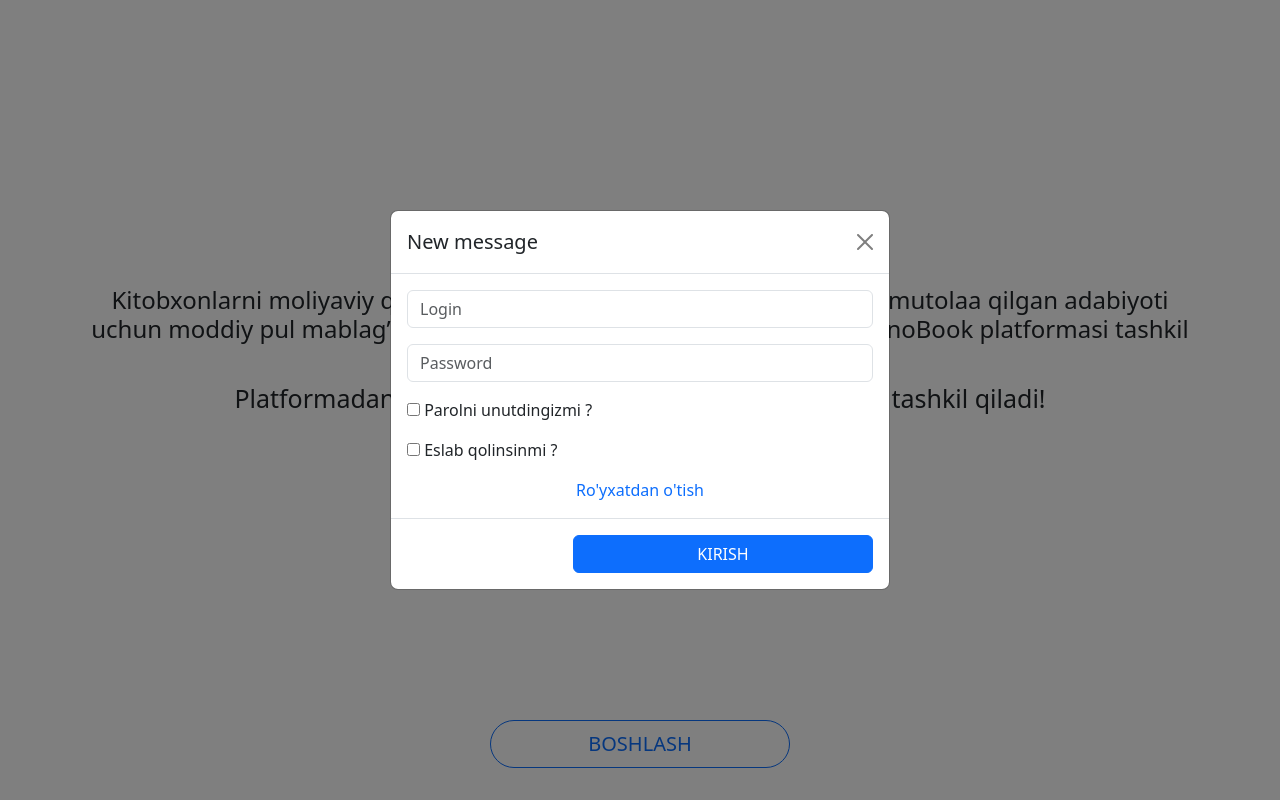
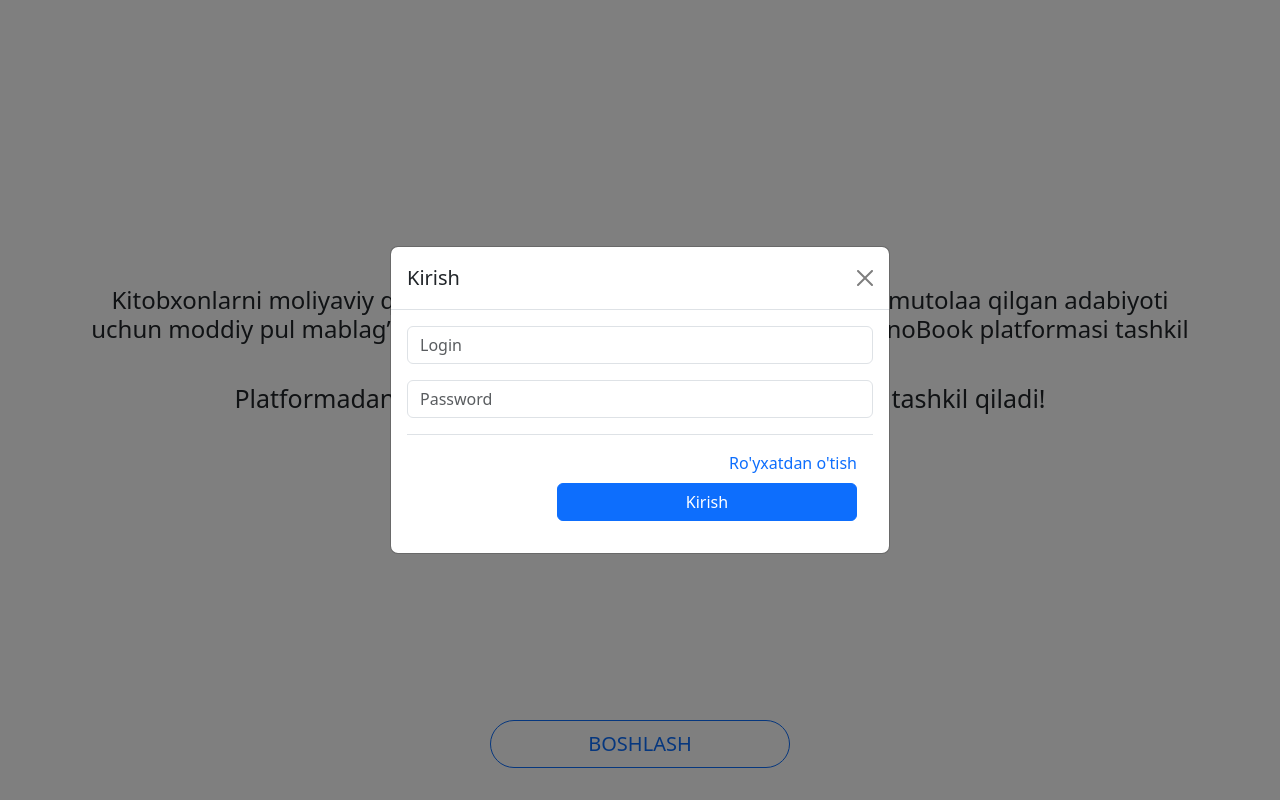
Before and after one commit to otabeknarz/nanobook, a Django app: template templates/page2.html in a window 1280 px wide, after a click on "BOSHLASH". Run offline with Django 5.2, Linux system fonts and the light colour scheme; the template is opened without the code that fills it, so the values that code supplies are empty.

Commit message:
changes in templates

```diff
--- a/templates/fail_payment.html
+++ b/templates/fail_payment.html
@@ -4,7 +4,7 @@
   <meta charset="UTF-8">
   <meta name="viewport" content="width=device-width, initial-scale=1.0">
   <title>Document</title>
-  <link rel="stylesheet" href="style.css">
+  <link rel="stylesheet" href="../static/css/style.css">
   <link href="https://cdn.jsdelivr.net/npm/bootstrap@5.3.3/dist/css/bootstrap.min.css" rel="stylesheet" integrity="sha384-QWTKZyjpPEjISv5WaRU9OFeRpok6YctnYmDr5pNlyT2bRjXh0JMhjY6hW+ALEwIH" crossorigin="anonymous">
 <script src="https://cdn.jsdelivr.net/npm/bootstrap@5.3.3/dist/js/bootstrap.bundle.min.js" integrity="sha384-YvpcrYf0tY3lHB60NNkmXc5s9fDVZLESaAA55NDzOxhy9GkcIdslK1eN7N6jIeHz" crossorigin="anonymous"></script>
 <link rel="stylesheet" href="https://cdnjs.cloudflare.com/ajax/libs/font-awesome/6.5.2/css/all.min.css" integrity="sha512-SnH5WK+bZxgPHs44uWIX+LLJAJ9/2PkPKZ5QiAj6Ta86w+fsb2TkcmfRyVX3pBnMFcV7oQPJkl9QevSCWr3W6A==" crossorigin="anonymous" referrerpolicy="no-referrer" />
--- a/templates/page2.html
+++ b/templates/page2.html
@@ -1,10 +1,11 @@
 <!DOCTYPE html>
+{% load static %}
 <html lang="en">
 <head>
   <meta charset="UTF-8">
   <meta name="viewport" content="width=device-width, initial-scale=1.0">
   <title>NanoBook</title>
-  <link rel="stylesheet" href="style.css">
+  <link rel="stylesheet" href="{% static 'css/style.css' %}">
   <link href="https://cdn.jsdelivr.net/npm/bootstrap@5.3.3/dist/css/bootstrap.min.css" rel="stylesheet" integrity="sha384-QWTKZyjpPEjISv5WaRU9OFeRpok6YctnYmDr5pNlyT2bRjXh0JMhjY6hW+ALEwIH" crossorigin="anonymous">
 <script src="https://cdn.jsdelivr.net/npm/bootstrap@5.3.3/dist/js/bootstrap.bundle.min.js" integrity="sha384-YvpcrYf0tY3lHB60NNkmXc5s9fDVZLESaAA55NDzOxhy9GkcIdslK1eN7N6jIeHz" crossorigin="anonymous"></script>
 </head>
@@ -21,6 +22,11 @@
 <p style="font-size: 25px;">Platformadan foydalanish har 6 oy
   uchun 99 000 so’mni tashkil qiladi!</p>
 
+      {%  if error %}
+<div class="alert alert-danger" role="alert">
+    <strong>Username yoki parol noto'g'ri</strong> Qaytadan urinib ko'ring!
+</div>
+{%  endif %}
 </center>
 </div>
 
@@ -40,31 +46,24 @@
   <div class="modal-dialog modal-dialog-centered modal-dialog-scrollable">
     <div class="modal-content">
       <div class="modal-header">
-        <h1 class="modal-title fs-5" id="exampleModalLabel">New message</h1>
+        <h1 class="modal-title fs-5" id="exampleModalLabel">Kirish</h1>
         <button type="button" class="btn-close" data-bs-dismiss="modal" aria-label="Close"></button>
       </div>
       <div class="modal-body">
-        <form>
+        <form method="post" action="">
+            {% csrf_token %}
           <div class="mb-3">
-            <input type="text" class="form-control" id="recipient-name" placeholder="Login">
+            <input type="text" name="username" class="form-control" id="recipient-name" placeholder="Login">
           </div>
           <div class="mb-3">
-            <input type="password" class="form-control" placeholder="Password">
+            <input type="password" name="password" class="form-control" placeholder="Password">
           </div>
-          <div class="mb-3">
-            <input type="checkbox">
-            <label for="">Parolni unutdingizmi ?</label>
-          </div>
-          <div class="mb-3">
-            <input type="checkbox">
-            <label for="">Eslab qolinsinmi ?</label>
-          </div>
-        </form>
+          <div class="modal-footer">
+              <a href="./register.html" class="text-decoration-none">Ro'yxatdan o'tish</a></center>
+        <center><button type="submit" class="btn btn-primary">Kirish</button></center>
+      </div>
 <center>
-          <a href="./register.html" class="text-decoration-none">Ro'yxatdan o'tish</a></center>
-      </div>
-      <div class="modal-footer">
-        <center><button type="button" class="btn btn-primary">KIRISH</button></center>
+    </form>
       </div>
     </div>
 
--- a/templates/payment.html
+++ b/templates/payment.html
@@ -3,7 +3,7 @@
 <head>
     <meta charset="UTF-8">
     <meta name="viewport" content="width=device-width, initial-scale=1.0">
-    <link rel="stylesheet" href="./style.css">
+    <link rel="stylesheet" href="../static/css/style.css">
     <link href="https://cdn.jsdelivr.net/npm/bootstrap@5.3.3/dist/css/bootstrap.min.css" rel="stylesheet" integrity="sha384-QWTKZyjpPEjISv5WaRU9OFeRpok6YctnYmDr5pNlyT2bRjXh0JMhjY6hW+ALEwIH" crossorigin="anonymous">
 <script src="https://cdn.jsdelivr.net/npm/bootstrap@5.3.3/dist/js/bootstrap.bundle.min.js" integrity="sha384-YvpcrYf0tY3lHB60NNkmXc5s9fDVZLESaAA55NDzOxhy9GkcIdslK1eN7N6jIeHz" crossorigin="anonymous"></script>
     <title>Document</title>
--- a/templates/register.html
+++ b/templates/register.html
@@ -3,7 +3,7 @@
 <head>
     <meta charset="UTF-8">
     <meta name="viewport" content="width=device-width, initial-scale=1.0">
-    <link rel="stylesheet" href="./style.css">
+    <link rel="stylesheet" href="../static/css/style.css">
     <link href="https://cdn.jsdelivr.net/npm/bootstrap@5.3.3/dist/css/bootstrap.min.css" rel="stylesheet" integrity="sha384-QWTKZyjpPEjISv5WaRU9OFeRpok6YctnYmDr5pNlyT2bRjXh0JMhjY6hW+ALEwIH" crossorigin="anonymous">
 <script src="https://cdn.jsdelivr.net/npm/bootstrap@5.3.3/dist/js/bootstrap.bundle.min.js" integrity="sha384-YvpcrYf0tY3lHB60NNkmXc5s9fDVZLESaAA55NDzOxhy9GkcIdslK1eN7N6jIeHz" crossorigin="anonymous"></script>
     <title>Document</title>
--- a/templates/success_pay.html
+++ b/templates/success_pay.html
@@ -3,7 +3,7 @@
 <head>
     <meta charset="UTF-8">
     <meta name="viewport" content="width=device-width, initial-scale=1.0">
-    <link rel="stylesheet" href="./style.css">
+    <link rel="stylesheet" href="../static/css/style.css">
     <link href="https://cdn.jsdelivr.net/npm/bootstrap@5.3.3/dist/css/bootstrap.min.css" rel="stylesheet" integrity="sha384-QWTKZyjpPEjISv5WaRU9OFeRpok6YctnYmDr5pNlyT2bRjXh0JMhjY6hW+ALEwIH" crossorigin="anonymous">
 <script src="https://cdn.jsdelivr.net/npm/bootstrap@5.3.3/dist/js/bootstrap.bundle.min.js" integrity="sha384-YvpcrYf0tY3lHB60NNkmXc5s9fDVZLESaAA55NDzOxhy9GkcIdslK1eN7N6jIeHz" crossorigin="anonymous"></script>
 <link rel="stylesheet" href="https://cdnjs.cloudflare.com/ajax/libs/font-awesome/6.5.2/css/all.min.css" integrity="sha512-SnH5WK+bZxgPHs44uWIX+LLJAJ9/2PkPKZ5QiAj6Ta86w+fsb2TkcmfRyVX3pBnMFcV7oQPJkl9QevSCWr3W6A==" crossorigin="anonymous" referrerpolicy="no-referrer" />
--- a/templates/verify.html
+++ b/templates/verify.html
@@ -3,7 +3,7 @@
 <head>
     <meta charset="UTF-8">
     <meta name="viewport" content="width=device-width, initial-scale=1.0">
-    <link rel="stylesheet" href="./style.css">
+    <link rel="stylesheet" href="../static/css/style.css">
     <link href="https://cdn.jsdelivr.net/npm/bootstrap@5.3.3/dist/css/bootstrap.min.css" rel="stylesheet" integrity="sha384-QWTKZyjpPEjISv5WaRU9OFeRpok6YctnYmDr5pNlyT2bRjXh0JMhjY6hW+ALEwIH" crossorigin="anonymous">
 <script src="https://cdn.jsdelivr.net/npm/bootstrap@5.3.3/dist/js/bootstrap.bundle.min.js" integrity="sha384-YvpcrYf0tY3lHB60NNkmXc5s9fDVZLESaAA55NDzOxhy9GkcIdslK1eN7N6jIeHz" crossorigin="anonymous"></script>
 <link rel="stylesheet" href="https://cdnjs.cloudflare.com/ajax/libs/font-awesome/6.5.2/css/all.min.css" integrity="sha512-SnH5WK+bZxgPHs44uWIX+LLJAJ9/2PkPKZ5QiAj6Ta86w+fsb2TkcmfRyVX3pBnMFcV7oQPJkl9QevSCWr3W6A==" crossorigin="anonymous" referrerpolicy="no-referrer" />
```
Also changed, not shown: templates/index.html (+4 -4 lines), templates/main.html (+11 -11 lines).
